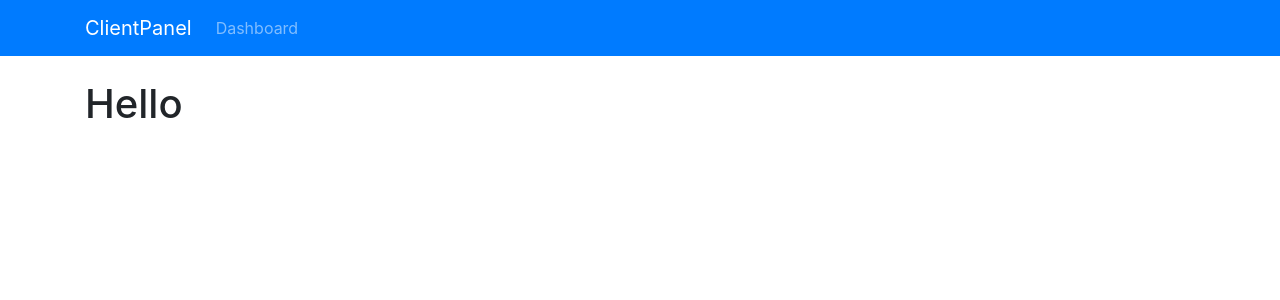
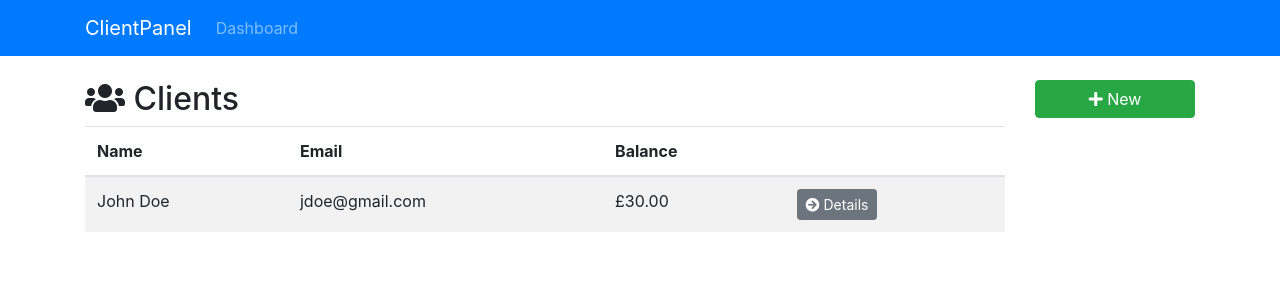
Before and after one commit to Androsh/react-fb-clientpanel, a React (Create React App) app: page / in a window 1280 px wide. Shown: the top 300 px of the page. Built offline with nearby package versions, Linux system fonts and the light colour scheme.

Commit message:
General UI setup

```diff
--- a/src/App.js
+++ b/src/App.js
@@ -1,6 +1,7 @@
 import React, { Component } from 'react';
 import './App.css';
 import AppNavbar from './components/layout/AppNavbar';
+import Dashboard from './components/layout/Dashboard';
 import { BrowserRouter as Router, Route, Switch } from 'react-router-dom';
 
 class App extends Component {
@@ -10,7 +11,9 @@
         <div className="App">
           <AppNavbar />
           <div className="container">
-            <h1>Hello</h1>
+            <Switch>
+              <Route exact path="/" component={Dashboard} />
+            </Switch>
           </div>
         </div>
       </Router>
--- a/src/components/clients/Clients.js
+++ b/src/components/clients/Clients.js
@@ -0,0 +1,65 @@
+import React, { Component } from 'react';
+import { Link } from 'react-router-dom';
+
+class Clients extends Component {
+  render() {
+    const clients = [
+      {
+        id: '3423423',
+        firstName: 'John',
+        lastName: 'Doe',
+        email: 'jdoe@gmail.com',
+        phone: '444-444-444',
+        balance: '30'
+      }
+    ];
+
+    if (clients) {
+      return (
+        <div>
+          <div className="row">
+            <div className="col-md-6">
+              <h2>
+                <i className="fas fa-users" /> Clients
+              </h2>
+            </div>
+            <div className="col-md-6" />
+          </div>
+          <table className="table table-striped">
+            <thead className="thead-inverse">
+              <tr>
+                <th>Name</th>
+                <th>Email</th>
+                <th>Balance</th>
+                <th />
+              </tr>
+            </thead>
+            <tbody>
+              {clients.map(client => (
+                <tr key={client.id}>
+                  <td>
+                    {client.firstName} {client.lastName}
+                  </td>
+                  <td>{client.email}</td>
+                  <td>£{parseFloat(client.balance).toFixed(2)}</td>
+                  <td>
+                    <Link
+                      to={`/client/${client.id}`}
+                      className="btn btn-secondary btn-sm"
+                    >
+                      <i className="fas fa-arrow-circle-right" /> Details
+                    </Link>
+                  </td>
+                </tr>
+              ))}
+            </tbody>
+          </table>
+        </div>
+      );
+    } else {
+      return <h1>Loading...</h1>;
+    }
+  }
+}
+
+export default Clients;
--- a/src/components/layout/Dashboard.js
+++ b/src/components/layout/Dashboard.js
@@ -0,0 +1,16 @@
+import React from 'react';
+import Clients from '../clients/Clients';
+import Sidebar from './Sidebar';
+
+export default () => {
+  return (
+    <div className="row">
+      <div className="col-md-10">
+        <Clients />
+      </div>
+      <div className="col-md-2">
+        <Sidebar />
+      </div>
+    </div>
+  );
+};
--- a/src/components/layout/Sidebar.js
+++ b/src/components/layout/Sidebar.js
@@ -0,0 +1,12 @@
+import React from 'react';
+import { Link } from 'react-router-dom';
+
+export default () => {
+  return (
+    <div>
+      <Link to="/client/add" className="btn btn-success btn-block">
+        <i className="fas fa-plus" /> New
+      </Link>
+    </div>
+  );
+};
```
